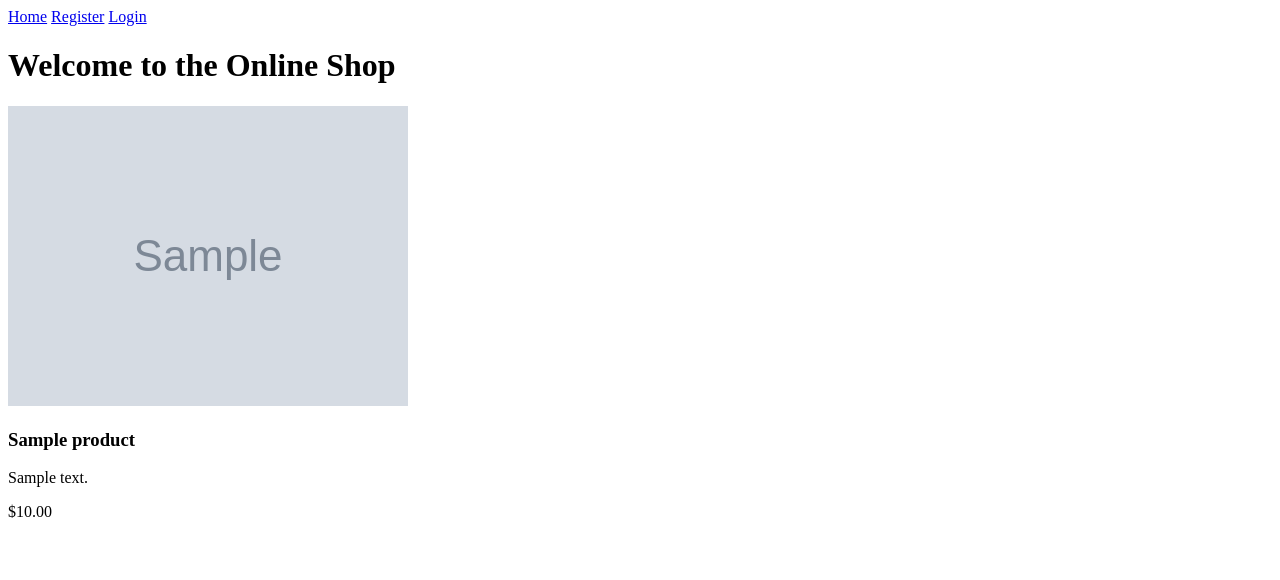
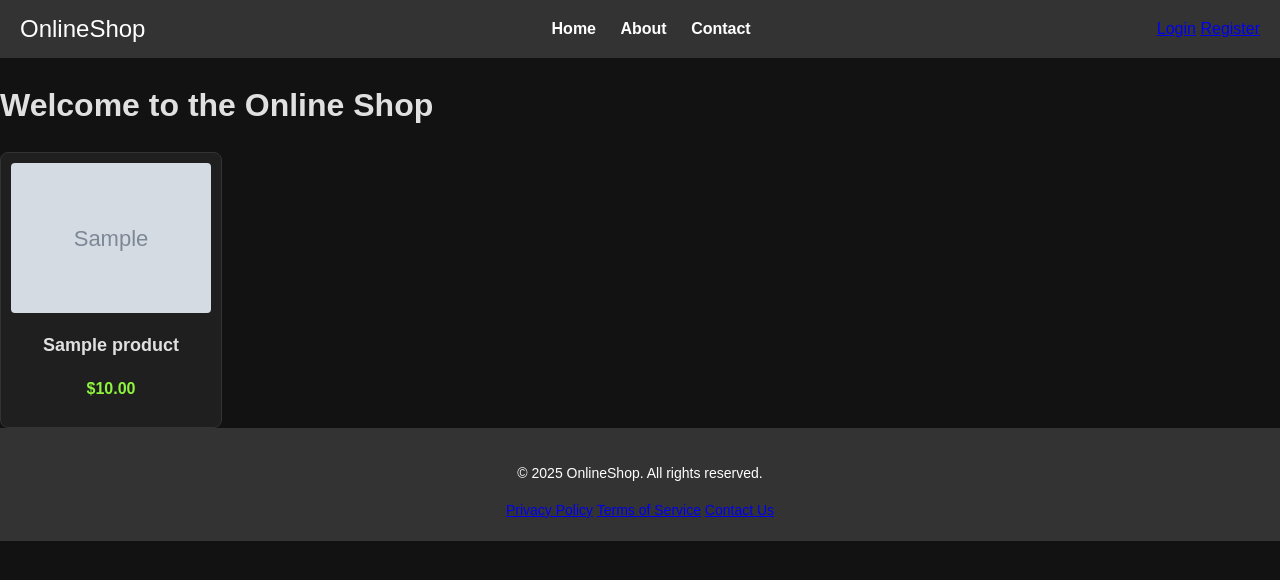
Before and after one commit to Dima1385/Jango_final_store, a Django app: template store/templates/home.html in a window 1280 px wide. Shown: the top 580 px of the page. Run offline with Django 5.2, Linux system fonts and the light colour scheme; the template is opened without the code that fills it: values that come from a table or form of the project are taken from there, others are empty; tables that the repository leaves empty hold one stand-in row (values such as "Sample post"); grey boxes marked "Sample" are stand-in pictures.

Commit message:
start
Fix login Fix register (Design)

```diff
--- a/store/store/settings.py
+++ b/store/store/settings.py
@@ -127,5 +127,11 @@ STATIC_URL = 'static/'
 DEFAULT_AUTO_FIELD = 'django.db.models.BigAutoField'
 
 
+
 MEDIA_URL = '/media/'
 MEDIA_ROOT = os.path.join(BASE_DIR, 'media/')
+
+
+STATICFILES_DIRS = [
+    BASE_DIR / "store" / "static",  # Шлях до вашої директорії зі стилями
+]
--- /dev/null
+++ b/store/store/static/css/styles.css
@@ -0,0 +1,165 @@
+/* Загальні стилі */
+body {
+    font-family: Arial, sans-serif;
+    margin: 0;
+    padding: 0;
+    background-color: #121212; /* Темний фон */
+    color: #e0e0e0; /* Світлий текст */
+    line-height: 1.6;
+}
+
+/* Header */
+.header {
+    display: flex;
+    justify-content: space-between;
+    align-items: center;
+    padding: 10px 20px;
+    background-color: #333; /* Темний фон */
+}
+.header .logo {
+    font-size: 24px;
+    color: #fff;
+    text-decoration: none;
+}
+.header nav a {
+    margin: 0 10px;
+    color: #fff;
+    text-decoration: none;
+    font-weight: bold;
+}
+.header nav a:hover {
+    color: #8ff53c; /* Зелений акцент */
+}
+
+/* Footer */
+.footer {
+    text-align: center;
+    padding: 20px;
+    background-color: #333; /* Темний фон */
+    color: #fff;
+    font-size: 14px;
+}
+
+/* Контейнер форми */
+.form-container {
+    background-color: #1f1f1f; /* Темно-сірий фон */
+    padding: 30px 40px;
+    border-radius: 12px; /* Заокруглені кути */
+    box-shadow: 0 4px 15px rgba(0, 0, 0, 0.5);
+    text-align: center;
+    width: 100%;
+    max-width: 400px;
+    margin: 100px auto; /* Центрування форми */
+}
+
+/* Заголовок форми */
+.form-container h1 {
+    margin-bottom: 20px;
+    font-size: 24px;
+    color: #ffffff; /* Білий текст */
+}
+
+/* Поля форми */
+form {
+    display: flex;
+    flex-direction: column;
+    align-items: center; /* Вирівнювання по центру */
+    gap: 20px; /* Відстань між елементами */
+}
+
+.form-field {
+    width: 100%; /* Розтягнення на ширину контейнера */
+    max-width: 300px; /* Максимальна ширина полів */
+}
+
+/* Поля вводу */
+form input[type="text"],
+form input[type="email"],
+form input[type="password"] {
+    width: 100%; /* Розтягнення на ширину контейнера */
+    padding: 10px 15px;
+    border: 1px solid #333;
+    border-radius: 8px;
+    background-color: #2e2e2e;
+    color: #e0e0e0;
+    font-size: 14px;
+    outline: none;
+    transition: border-color 0.3s ease;
+}
+
+form input[type="text"]:focus,
+form input[type="email"]:focus,
+form input[type="password"]:focus {
+    border-color: #8ff53c; /* Зелений акцент */
+}
+
+/* Кнопка форми */
+form button {
+    display: block; /* Ensure the button is a block element */
+    margin: 0 auto; /* Center the button */
+    width: 100%; /* Розтягнути кнопку на ширину полів */
+    max-width: 300px; /* Максимальна ширина кнопки */
+    padding: 12px;
+    border: none;
+    border-radius: 8px;
+    background-color: #444; /* Сірий фон */
+    color: #ffffff; /* Білий текст */
+    font-size: 16px;
+    font-weight: bold;
+    cursor: pointer;
+    transition: background-color 0.3s ease, transform 0.2s ease;
+}
+
+form button:hover {
+    background-color: #555; /* Трохи світліший сірий */
+}
+
+/* Повідомлення про помилки */
+.error-message {
+    color: #ff4d4d;
+    font-size: 14px;
+    text-align: center;
+    margin-top: 10px;
+}
+
+.products {
+    display: flex;
+    flex-wrap: wrap;
+    gap: 20px;
+}
+
+.product {
+    width: 200px;
+    border: 1px solid #333;
+    border-radius: 8px;
+    padding: 10px;
+    text-align: center;
+    background-color: #1f1f1f;
+    transition: transform 0.3s ease;
+}
+
+.product img {
+    max-width: 100%;
+    border-radius: 4px;
+}
+
+.product h3 {
+    font-size: 18px;
+    margin: 10px 0;
+}
+
+.product .price {
+    color: #8ff53c;
+    font-size: 16px;
+    font-weight: bold;
+}
+
+.product a {
+    text-decoration: none;
+    color: inherit;
+}
+
+.product:hover {
+    transform: scale(1.05);
+    box-shadow: 0 4px 10px rgba(0, 0, 0, 0.5);
+}
--- a/store/store/urls.py
+++ b/store/store/urls.py
@@ -1,12 +1,10 @@
-from . import views
 from django.contrib import admin
 from django.urls import path
-from django.conf import settings
-from django.conf.urls.static import static
+from . import views
 
 urlpatterns = [
     path('admin/', admin.site.urls),
     path('', views.home, name='home'),
     path('register/', views.register, name='register'),
-    path('login/', views.login, name='login'),
+    path('login/', views.login_view, name='login'),
 ]
--- a/store/templates/home.html
+++ b/store/templates/home.html
@@ -1,30 +1,59 @@
+{% load static %}
 <!DOCTYPE html>
 <html lang="en">
 <head>
     <meta charset="UTF-8">
     <meta name="viewport" content="width=device-width, initial-scale=1.0">
+    <link rel="stylesheet" href="{% static 'css/styles.css' %}">
     <title>Online Shop</title>
 </head>
 <body>
+    <!-- Header -->
     <header>
+        <div class="container header">
+            <a href="{% url 'home' %}" class="logo">OnlineShop</a>
             <nav>
                 <a href="{% url 'home' %}">Home</a>
-            <a href="{% url 'register' %}">Register</a>
-            <a href="{% url 'login' %}">Login</a>
+                <a href="#">About</a>
+                <a href="#">Contact</a>
             </nav>
+            <div class="auth-buttons">
+                <a href="{% url 'login' %}" class="btn">Login</a>
+                <a href="{% url 'register' %}" class="btn btn-primary">Register</a>
+            </div>
+        </div>
     </header>
 
+    <!-- Main Content -->
+    <main>
+        <div class="container">
             <h1>Welcome to the Online Shop</h1>
 
+            <!-- Products Section -->
             <div class="products">
                 {% for product in products %}
                 <div class="product">
+                    <a href="{% url 'product_detail' product.id %}" class="product-link">
                         <img src="{{ product.image.url }}" alt="{{ product.name }}">
                         <h3>{{ product.name }}</h3>
-                <p>{{ product.description }}</p>
-                <p>${{ product.price }}</p>
+                        <p class="price">${{ product.price }}</p>
+                    </a>
                 </div>
                 {% endfor %}
             </div>
+        </div>
+    </main>
+
+    <!-- Footer -->
+    <footer>
+        <div class="container footer">
+            <p>&copy; 2025 OnlineShop. All rights reserved.</p>
+            <nav>
+                <a href="#">Privacy Policy</a>
+                <a href="#">Terms of Service</a>
+                <a href="#">Contact Us</a>
+            </nav>
+        </div>
+    </footer>
 </body>
 </html>
```
Also changed, not shown: store/store/forms.py (+35 -3 lines), store/store/static/css/style.css (deleted, +0 -35 lines), store/store/templates/store/home.html (deleted, +0 -10 lines), store/store/templates/store/login.html (deleted, +0 -10 lines), store/store/templates/store/register.html (deleted, +0 -10 lines), store/store/views.py (+22 -15 lines), store/templates/login.html (+16 -6 lines), store/templates/product_detail.html (added, +45 -0 lines), store/templates/register.html (+22 -6 lines), store/db.sqlite3, store/store/migrations/0001_initial.py (added), store/store/migrations/__init__.py (added), store/store/models.py (line endings or trailing spaces). Lines whose indentation alone changed are shown as unchanged.
